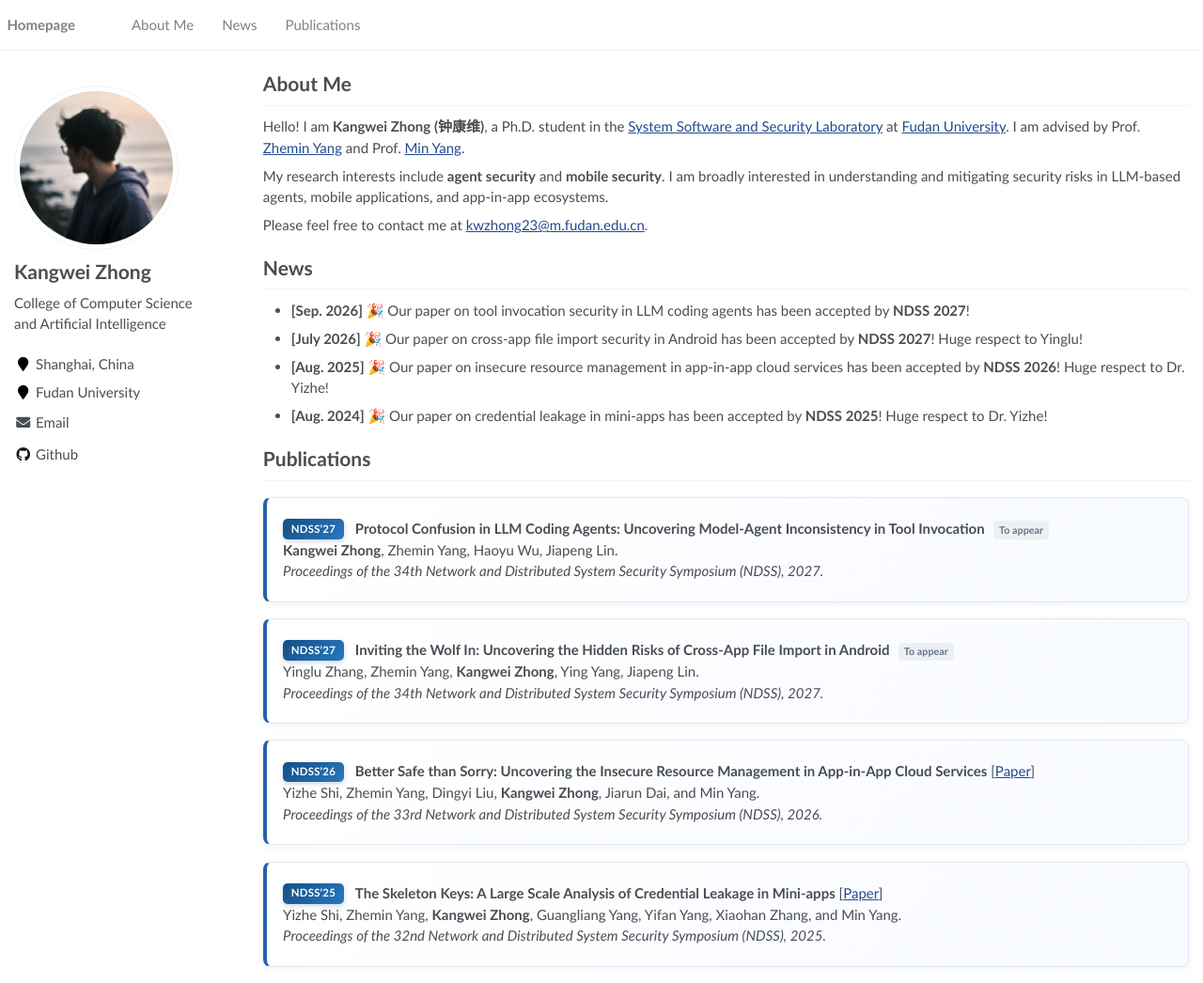
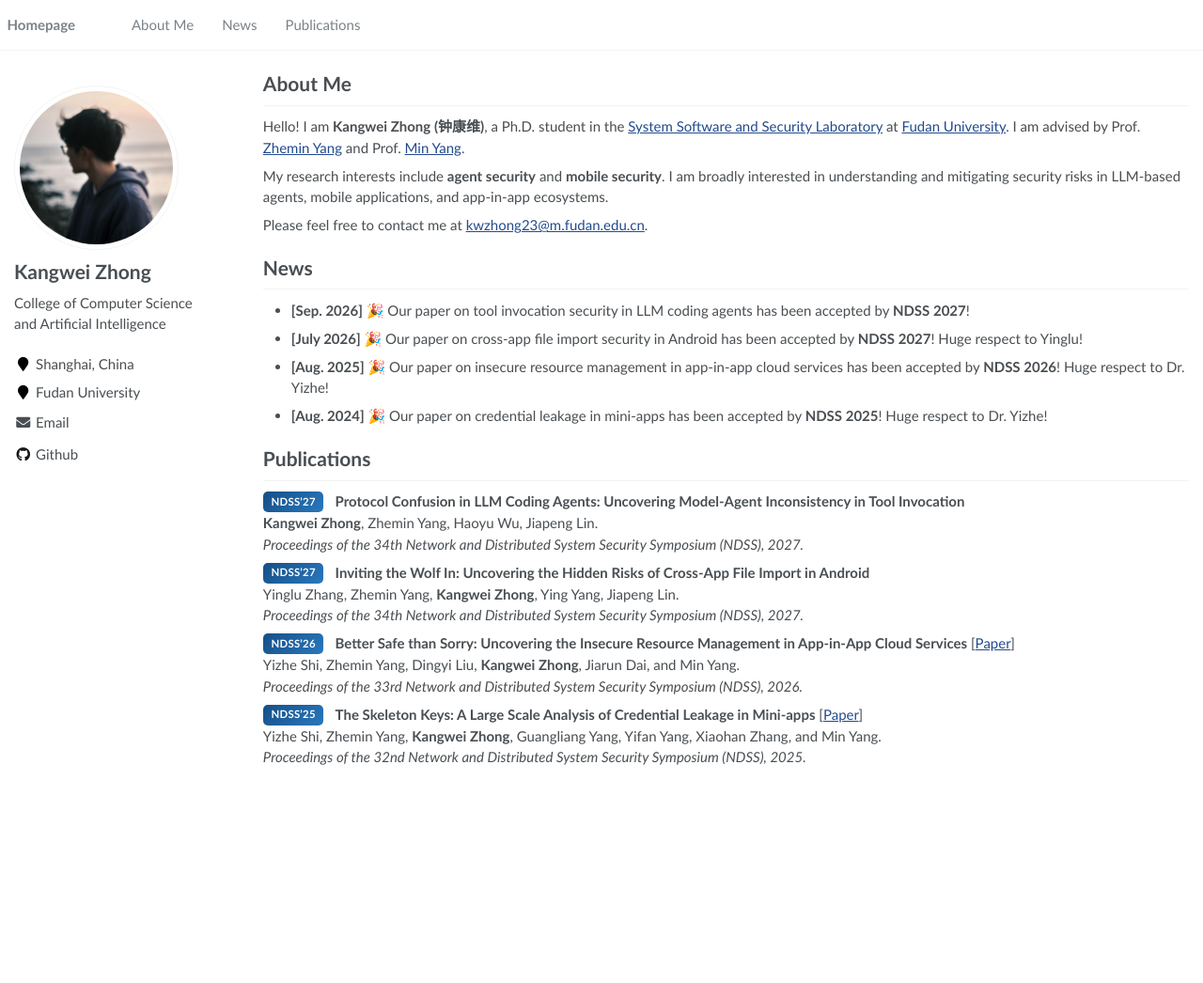
Before and after one commit to kangwei-zhong/kangwei-zhong.github.io, a Jekyll site: the page built from _pages/about.md, in a window 1280 px wide and 1046 px high. Shown: the whole window at 94% size. Built offline with Jekyll 4.4.1, drawn with Linux system fonts in a browser that asks for light colours.

Commit message:
Keep only gradient venue badges

```diff
--- a/_includes/head.html
+++ b/_includes/head.html
@@ -11,7 +11,9 @@
 </script>
 
 <!-- For all browsers -->
-<link rel="stylesheet" href="assets/css/main.css">
+<!-- Change the version whenever the stylesheet is updated so browsers do not
+     keep serving an older cached copy. -->
+<link rel="stylesheet" href="{{ '/assets/css/main.css' | relative_url }}?v=20260928-1">
 
 <meta http-equiv="cleartype" content="on">
 <head>
--- a/_pages/about.md
+++ b/_pages/about.md
@@ -27,36 +27,20 @@ Please feel free to contact me at [kwzhong23@m.fudan.edu.cn](mailto:kwzhong23@m.
 
 # Publications
 
-<div class="publication-item" markdown="1">
-
-<span class="venue-badge">NDSS'27</span> **Protocol Confusion in LLM Coding Agents: Uncovering Model-Agent Inconsistency in Tool Invocation** <span class="paper-status">To appear</span>
+<span class="venue-badge">NDSS'27</span> **Protocol Confusion in LLM Coding Agents: Uncovering Model-Agent Inconsistency in Tool Invocation**
 **Kangwei Zhong**, Zhemin Yang, Haoyu Wu, Jiapeng Lin.
 *Proceedings of the 34th Network and Distributed System Security Symposium (NDSS), 2027.*
 
-</div>
-
-<div class="publication-item" markdown="1">
-
-<span class="venue-badge">NDSS'27</span> **Inviting the Wolf In: Uncovering the Hidden Risks of Cross-App File Import in Android** <span class="paper-status">To appear</span>
+<span class="venue-badge">NDSS'27</span> **Inviting the Wolf In: Uncovering the Hidden Risks of Cross-App File Import in Android**
 Yinglu Zhang, Zhemin Yang, **Kangwei Zhong**, Ying Yang, Jiapeng Lin.
 *Proceedings of the 34th Network and Distributed System Security Symposium (NDSS), 2027.*
-
-</div>
-
-<div class="publication-item" markdown="1">
 
 <span class="venue-badge">NDSS'26</span> **Better Safe than Sorry: Uncovering the Insecure Resource Management in App-in-App Cloud Services** [[Paper](https://www.ndss-symposium.org/wp-content/uploads/2026-s194-paper.pdf)]
 Yizhe Shi, Zhemin Yang, Dingyi Liu, **Kangwei Zhong**, Jiarun Dai, and Min Yang.
 *Proceedings of the 33rd Network and Distributed System Security Symposium (NDSS), 2026.*
 
-</div>
-
-<div class="publication-item" markdown="1">
-
 <span class="venue-badge">NDSS'25</span> **The Skeleton Keys: A Large Scale Analysis of Credential Leakage in Mini-apps** [[Paper](https://www.ndss-symposium.org/wp-content/uploads/2025-273-paper.pdf)]
 Yizhe Shi, Zhemin Yang, **Kangwei Zhong**, Guangliang Yang, Yifan Yang, Xiaohan Zhang, and Min Yang.
 *Proceedings of the 32nd Network and Distributed System Security Symposium (NDSS), 2025.*
 
-</div>
-
 <!-- Sections such as Education, Awards, Services, and Internships can be enabled once the corresponding information is available. -->
--- a/assets/css/main.scss
+++ b/assets/css/main.scss
@@ -108,27 +108,7 @@ h1:before, .anchor:before {
     font-size: .8em;
 }
 
-/* Publication cards and inline venue labels */
-.publication-item {
-    margin: 1.15rem 0;
-    padding: 1rem 1.15rem;
-    border: 1px solid #e2e8f0;
-    border-left: 4px solid #2563a6;
-    border-radius: 8px;
-    background: linear-gradient(135deg, #ffffff 0%, #f7faff 100%);
-    box-shadow: 0 2px 8px rgba(31, 78, 121, .07);
-    transition: transform .18s ease, box-shadow .18s ease;
-
-    &:hover {
-        transform: translateY(-2px);
-        box-shadow: 0 7px 18px rgba(31, 78, 121, .12);
-    }
-
-    p {
-        margin: .4rem 0;
-    }
-}
-
+/* Inline conference labels */
 .venue-badge {
     display: inline-block;
     margin-right: .55rem;
@@ -136,7 +116,6 @@ h1:before, .anchor:before {
     border-radius: 5px;
     color: #fff;
     background: linear-gradient(135deg, #164f86, #2878bd);
-    box-shadow: 0 2px 5px rgba(22, 79, 134, .22);
     font-size: .76rem;
     font-weight: 700;
     line-height: 1.45;
@@ -144,15 +123,3 @@ h1:before, .anchor:before {
     vertical-align: .08rem;
     white-space: nowrap;
 }
-
-.paper-status {
-    display: inline-block;
-    margin-left: .35rem;
-    padding: .1rem .42rem;
-    border-radius: 4px;
-    color: #697386;
-    background: #edf1f5;
-    font-size: .72rem;
-    font-weight: 600;
-    white-space: nowrap;
-}
```
